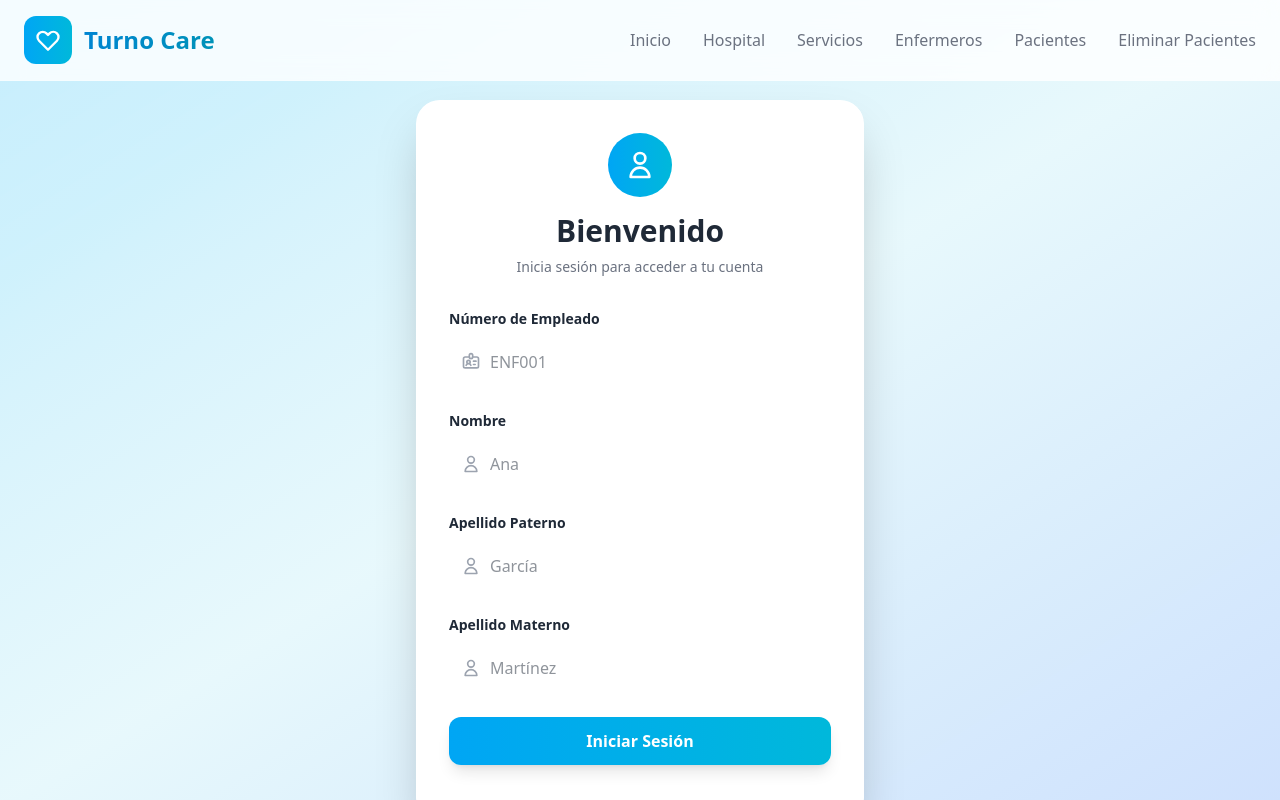
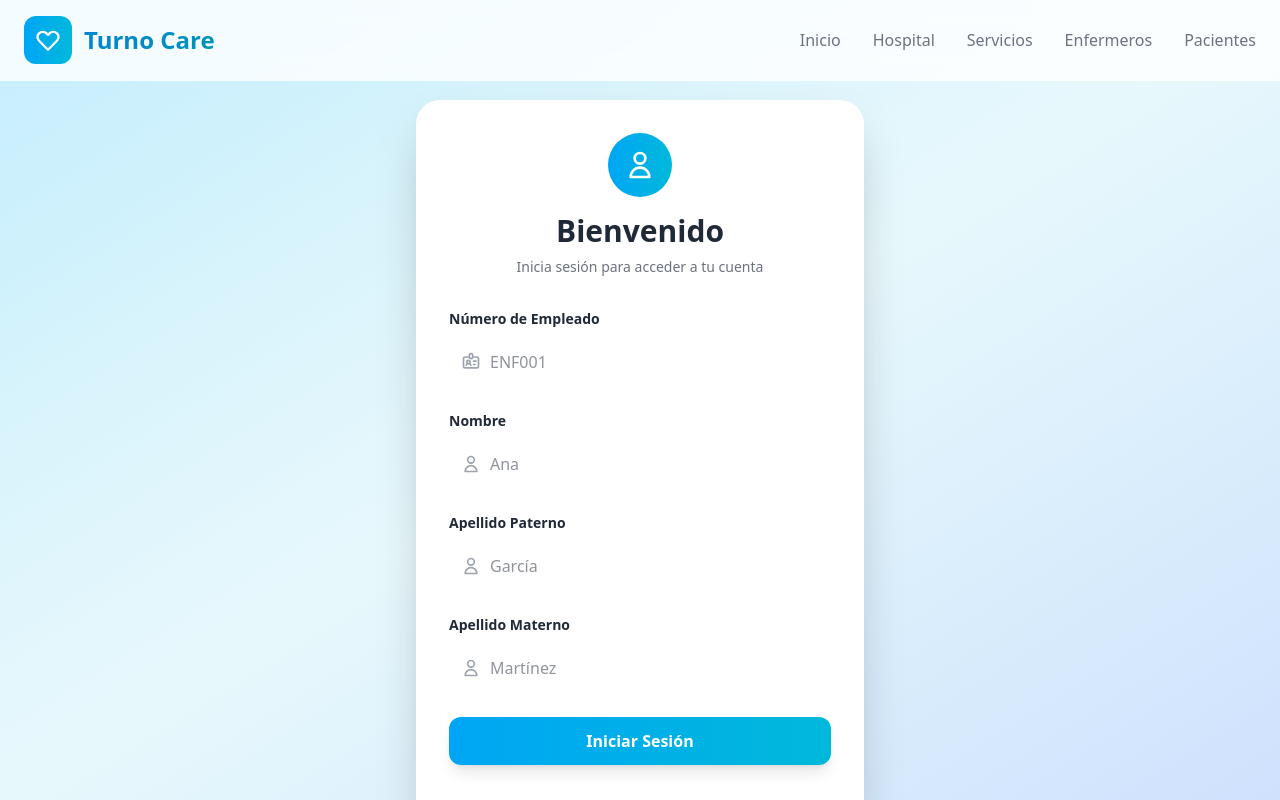
Before and after one commit to Asaph-Velazquez/TurnoCare, a React (Vite) app: page / in a window 1280 px wide. Shown: the top 800 px of the page. Built offline with nearby package versions, Linux system fonts and the light colour scheme.

Commit message:
preparando la rama para el merge

```diff
--- a/src/App.tsx
+++ b/src/App.tsx
@@ -35,7 +35,7 @@ function App() {
         <Route path="/Hospital" element={<Hospital />} />
         <Route path="/pacientes" element={<Pacientes />} />
         <Route path="/pacientes/registrar" element={<RegistrarPacientes />} />
-  <Route path="/pacientes/eliminar" element={<EliminarPacientes />} />
+        <Route path="/pacientes/eliminar" element={<EliminarPacientes />} />
         <Route path="/pacientes/actualizar" element={<ActualizarPacientes />} />
       </Routes>
       <Footer />
--- a/src/Components/Admin/AdminNav.tsx
+++ b/src/Components/Admin/AdminNav.tsx
@@ -62,12 +62,6 @@ function AdminNav() {
               >
                 Pacientes
               </a>
-              <a
-                href="/pacientes/eliminar"
-                className="text-auto-secondary hover:text-sky-600 transition-colors"
-              >
-                Eliminar Pacientes
-              </a>
             </div>
           </div>
         </div>
```
